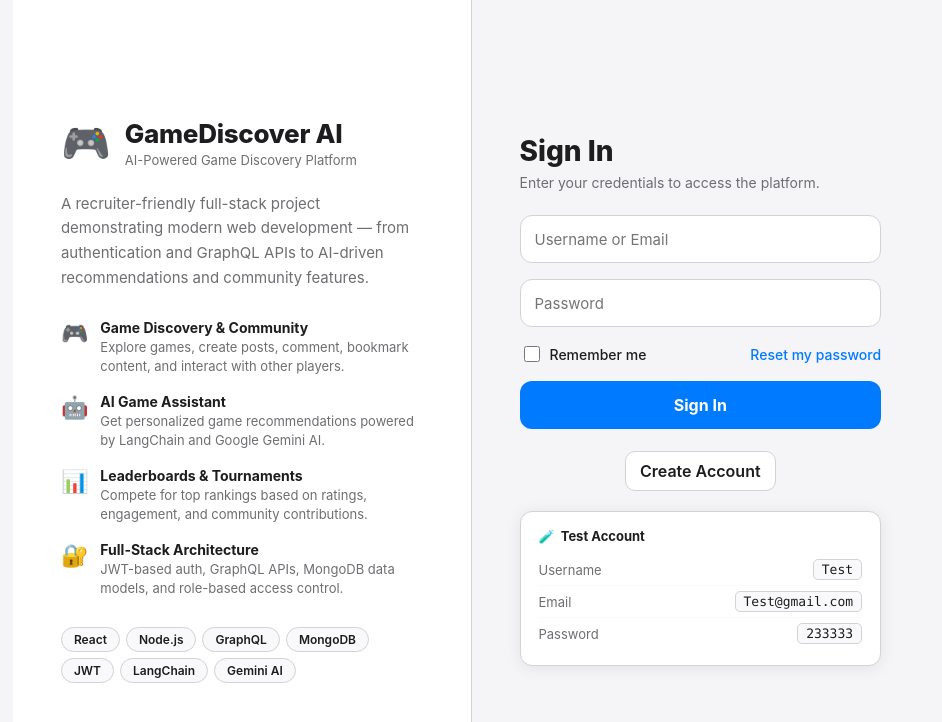
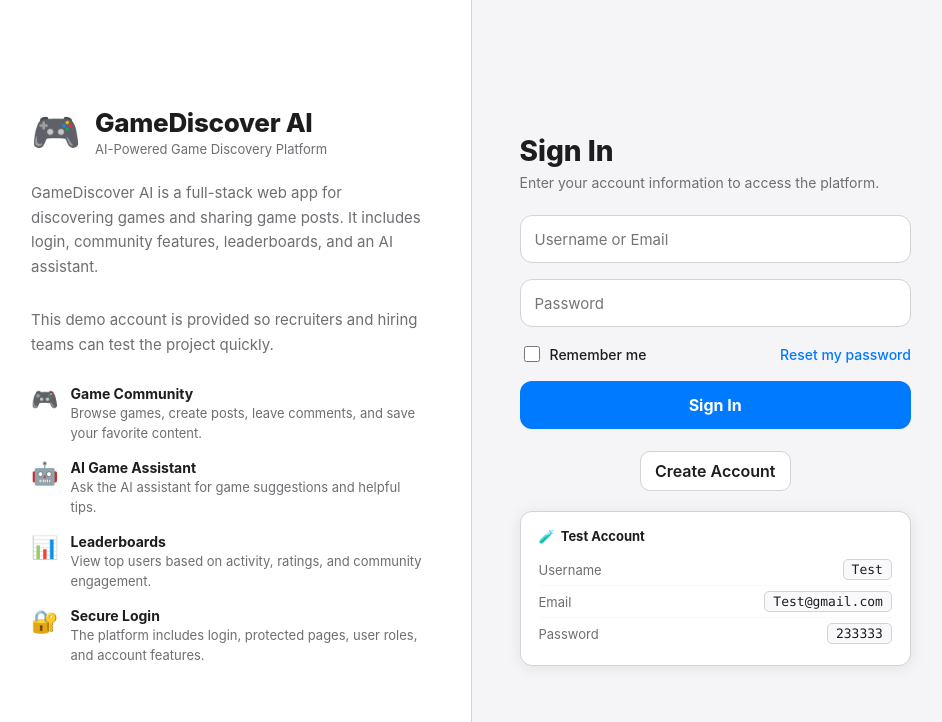
Before and after one commit to LeoC1110/ai-game-discovery-platform, a React (Vite) app in the folder apps/auth-frontend/: page / in a window 1280 px wide. Shown: the top 722 px of the page, without its empty margins (169-1111 px from the left). Built offline with nearby package versions, Linux system fonts and the light colour scheme; no server answers.

Commit message:
Update LoginPage

```diff
--- a/apps/auth-frontend/src/screens/LoginPage.jsx
+++ b/apps/auth-frontend/src/screens/LoginPage.jsx
@@ -6,23 +6,23 @@ import { LOGIN } from '../gql/login';
 const FEATURES = [
   {
     icon: '🎮',
-    label: 'Game Discovery & Community',
-    desc: 'Explore games, create posts, comment, bookmark content, and interact with other players.',
+    label: 'Game Community',
+    desc: 'Browse games, create posts, leave comments, and save your favorite content.',
   },
   {
     icon: '🤖',
     label: 'AI Game Assistant',
-    desc: 'Get personalized game recommendations powered by LangChain and Google Gemini AI.',
+    desc: 'Ask the AI assistant for game suggestions and helpful tips.',
   },
   {
     icon: '📊',
-    label: 'Leaderboards & Tournaments',
-    desc: 'Compete for top rankings based on ratings, engagement, and community contributions.',
+    label: 'Leaderboards',
+    desc: 'View top users based on activity, ratings, and community engagement.',
   },
   {
     icon: '🔐',
-    label: 'Full-Stack Architecture',
-    desc: 'JWT-based auth, GraphQL APIs, MongoDB data models, and role-based access control.',
+    label: 'Secure Login',
+    desc: 'The platform includes login, protected pages, user roles, and account features.',
   },
 ];
 
@@ -35,49 +35,78 @@ export default function LoginPage() {
   const onSubmit = async (e) => {
     e.preventDefault();
     setMsg('');
+
     const form = new FormData(e.currentTarget);
     const identifier = (form.get('identifier') || '').toString().trim();
     const password = (form.get('password') || '').toString().trim();
+
     if (!identifier || !password) {
-      setMsg('Please enter username/email and password');
+      setMsg('Please enter your username or email and password.');
       return;
     }
+
     try {
-      const { data } = await login({ variables: { identifier, password } });
+      const { data } = await login({
+        variables: {
+          identifier,
+          password,
+        },
+      });
+
       const res = data?.login;
+
       if (res?.ok) {
-        if (res.token) localStorage.setItem('token', res.token);
+        if (res.token) {
+          localStorage.setItem('token', res.token);
+        }
+
         localStorage.setItem('me', JSON.stringify(res.user));
+        localStorage.setItem('rememberMe', rememberMe ? 'true' : 'false');
+
         navigate('/home', { replace: true });
       } else {
-        setMsg(res?.message || 'Login failed');
+        setMsg(res?.message || 'Login failed. Please try again.');
       }
     } catch (err) {
-      setMsg(err.message || 'Network error');
+      setMsg(err.message || 'Network error. Please try again.');
     }
   };
 
   return (
     <div className="login-page">
-      {/* ── Left panel: project overview ── */}
+      {/* Left panel: project overview */}
       <div className="login-overview">
         <div className="login-brand">
-          <span className="login-brand__icon" aria-hidden="true">🎮</span>
+          <span className="login-brand__icon" aria-hidden="true">
+            🎮
+          </span>
+
           <div>
             <h1 className="login-brand__name">GameDiscover AI</h1>
-            <p className="login-brand__tagline">AI-Powered Game Discovery Platform</p>
+            <p className="login-brand__tagline">
+              AI-Powered Game Discovery Platform
+            </p>
           </div>
         </div>
 
         <p className="login-overview__desc">
-          A recruiter-friendly full-stack project demonstrating modern web development — from
-          authentication and GraphQL APIs to AI-driven recommendations and community features.
+          GameDiscover AI is a full-stack web app for discovering games and
+          sharing game posts. It includes login, community features,
+          leaderboards, and an AI assistant.
+        </p>
+
+        <p className="login-overview__desc">
+          This demo account is provided so recruiters and hiring teams can test
+          the project quickly.
         </p>
 
         <ul className="login-features" aria-label="Platform features">
           {FEATURES.map((f) => (
             <li key={f.label} className="login-feature">
-              <span className="login-feature__icon" aria-hidden="true">{f.icon}</span>
+              <span className="login-feature__icon" aria-hidden="true">
+                {f.icon}
+              </span>
+
               <div>
                 <strong className="login-feature__label">{f.label}</strong>
                 <p className="login-feature__desc">{f.desc}</p>
@@ -85,19 +114,15 @@ export default function LoginPage() {
             </li>
           ))}
         </ul>
-
-        <div className="login-tech-stack" aria-label="Tech stack">
-          {['React', 'Node.js', 'GraphQL', 'MongoDB', 'JWT', 'LangChain', 'Gemini AI'].map((t) => (
-            <span key={t} className="tech-chip">{t}</span>
-          ))}
-        </div>
       </div>
 
-      {/* ── Right panel: sign-in form ── */}
+      {/* Right panel: sign-in form */}
       <div className="login-panel">
         <div className="login-form-card">
           <h2 className="login-form-title">Sign In</h2>
-          <p className="login-form-sub">Enter your credentials to access the platform.</p>
+          <p className="login-form-sub">
+            Enter your account information to access the platform.
+          </p>
 
           <form className="auth-form" onSubmit={onSubmit} autoComplete="on">
             <input
@@ -108,6 +133,7 @@ export default function LoginPage() {
               autoComplete="username"
               required
             />
+
             <input
               className="input"
               name="password"
@@ -126,6 +152,7 @@ export default function LoginPage() {
                 />
                 <span>Remember me</span>
               </label>
+
               <Link to="/forgot-password" className="login-reset-link">
                 Reset my password
               </Link>
@@ -146,22 +173,29 @@ export default function LoginPage() {
               </Link>
             </div>
 
-            {msg && <div className="auth-hint" role="alert">{msg}</div>}
+            {msg && (
+              <div className="auth-hint" role="alert">
+                {msg}
+              </div>
+            )}
           </form>
 
-          {/* ── Demo / test account ── */}
+          {/* Demo / test account */}
           <div className="login-demo-card" aria-label="Test account credentials">
             <p className="login-demo-label">
               <span aria-hidden="true">🧪</span> Test Account
             </p>
+
             <div className="login-demo-row">
               <span>Username</span>
               <code>Test</code>
             </div>
+
             <div className="login-demo-row">
               <span>Email</span>
               <code>Test@gmail.com</code>
             </div>
+
             <div className="login-demo-row">
               <span>Password</span>
               <code>233333</code>
```
